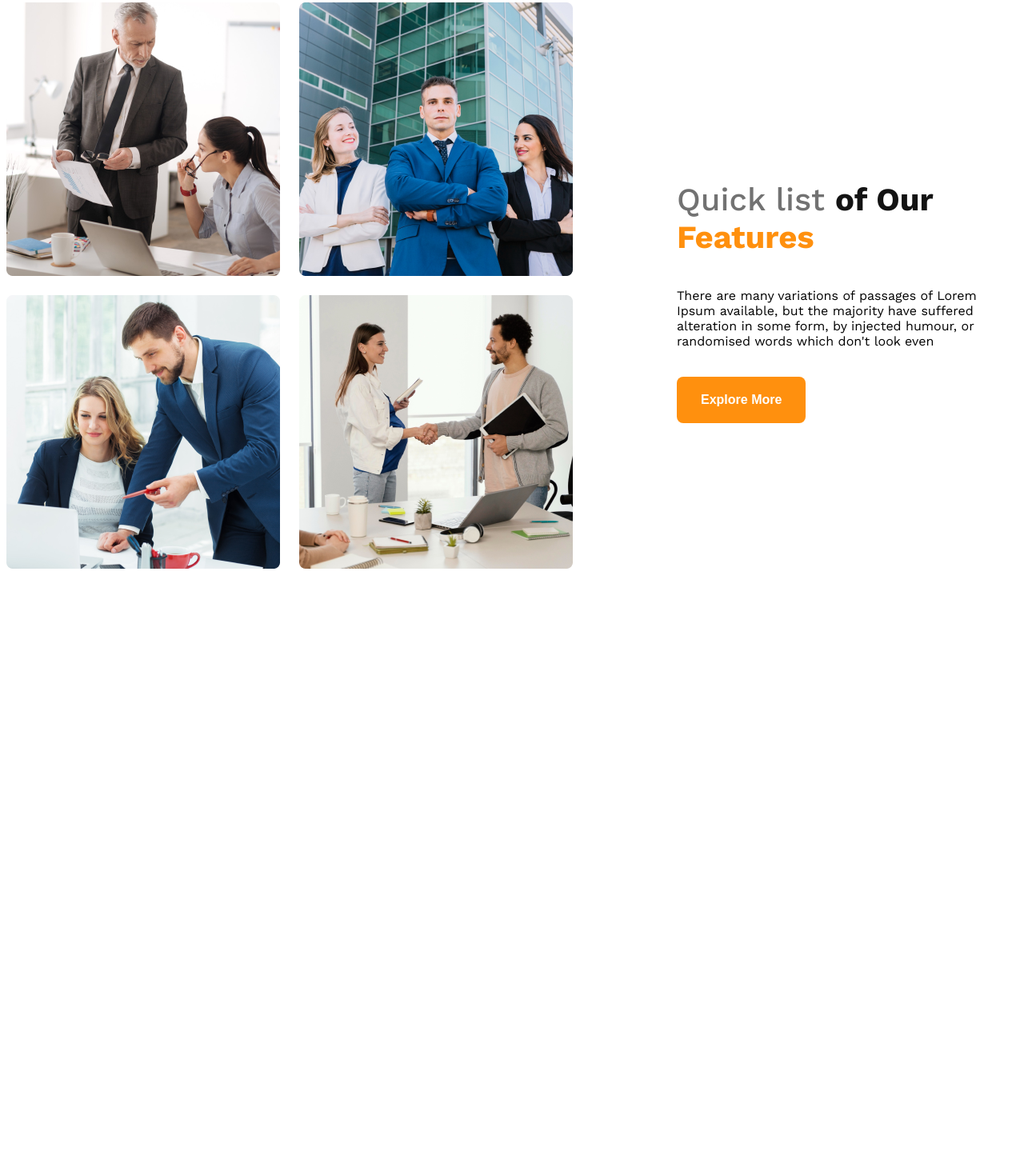
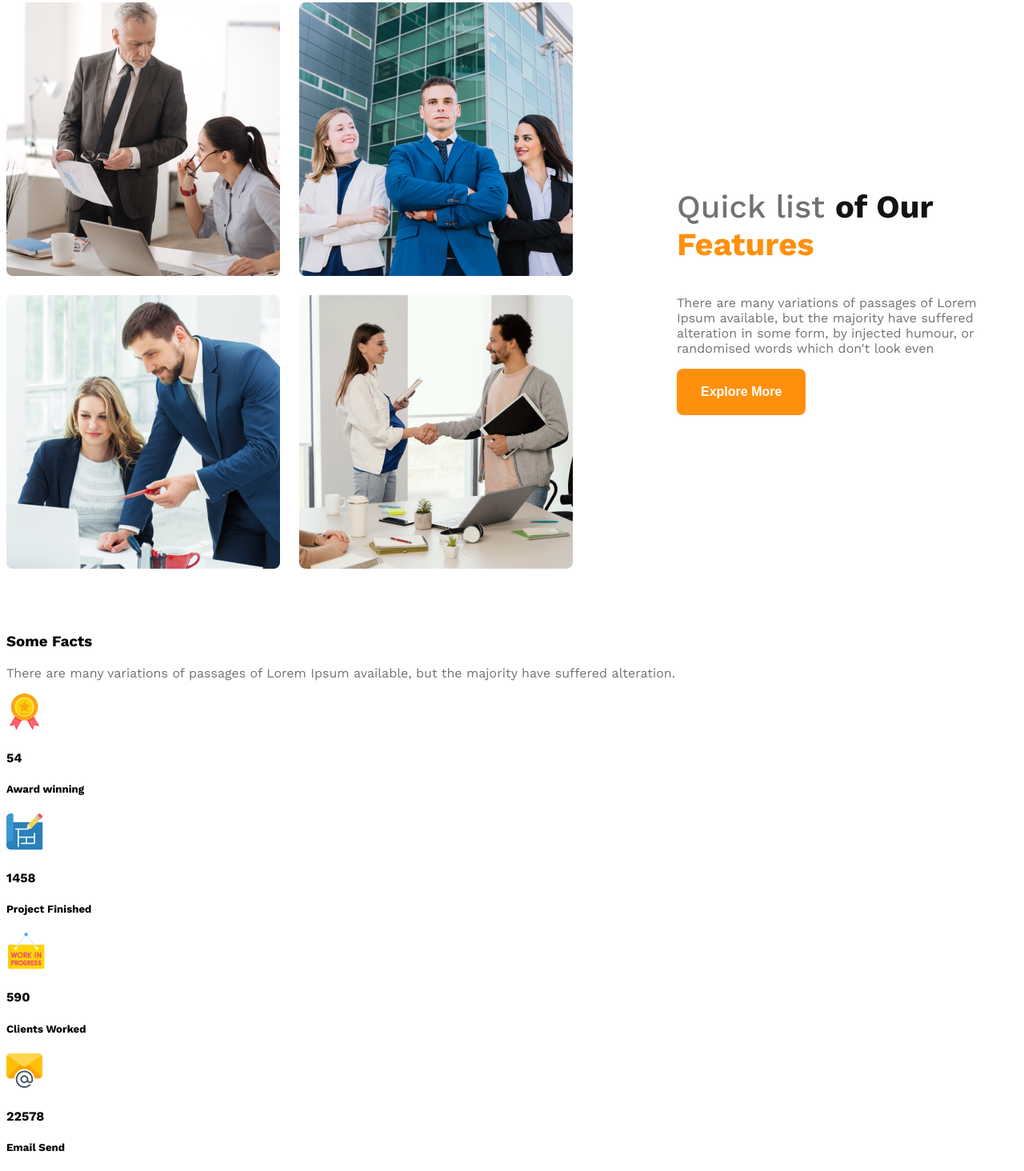
Before and after one commit to ARAFATH-SH/G3-Architects, a plain HTML site: page index.html in a window 1280 px wide. Shown: the part 1270-2734 px from the top of the page at 80% size. Before the commit the page ends 1989 px from the top, so only its background shows below. Drawn offline with nearby package versions, Linux system fonts and the light colour scheme.

Commit message:
added fact container

```diff
--- a/index.html
+++ b/index.html
@@ -38,9 +38,39 @@
             </div>
             <div class="features">
                 <h3 class="feature-title"><span class="dark3">Quick list</span> <span id="dark1">of Our</span> <span id="orange">Features</span></h3>
-                <p class="feature-description">There are many variations of passages of Lorem Ipsum available, but the majority have
+                <p class="description dark3">There are many variations of passages of Lorem Ipsum available, but the majority have
                 suffered alteration in some form, by injected humour, or randomised words which don't look even</p>
                 <button class="primary-btn">Explore More</button>
+            </div>
+        </section>
+        <section class="">
+
+        </section>
+        <section class="some-facts">
+            <h3 class="section-title">Some Facts</h3>
+            <p class="description dark3">There are many variations of passages of Lorem Ipsum available,
+            but the majority have suffered alteration.</p>
+            <div class="fact-container">
+                <div class="fact">
+                    <img src="images/icons/ribon.png" alt="" class="fact-icon">
+                    <h4 class="fact-number">54</h4>
+                    <h5 class="fact-name">Award winning</h5>
+                </div>
+                <div class="fact">
+                    <img src="images/icons/projects.png" alt="" class="fact-icon">
+                    <h4 class="fact-number">1458</h4>
+                    <h5 class="fact-name">Project Finished</h5>
+                </div>
+                <div class="fact">
+                    <img src="images/icons/customers.png" alt="" class="fact-icon">
+                    <h4 class="fact-number">590</h4>
+                    <h5 class="fact-name">Clients Worked</h5>
+                </div>
+                <div class="fact">
+                    <img src="images/icons/email.png" alt="" class="fact-icon">
+                    <h4 class="fact-number">22578</h4>
+                    <h5 class="fact-name">Email Send</h5>
+                </div>
             </div>
         </section>
     </main>
--- a/style/G3.css
+++ b/style/G3.css
@@ -101,7 +101,7 @@ main > section{
     font-weight: 500;
     max-width: 400px;
 }
-.feature-description{
+description{
     margin-bottom: 35px;
 }
 /* responsive */
```
